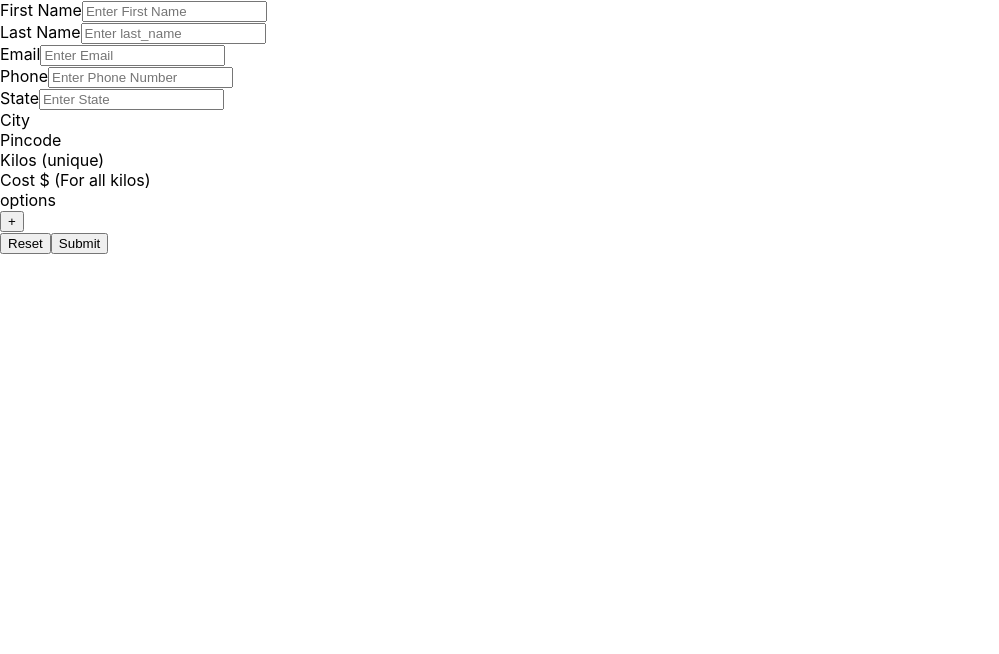
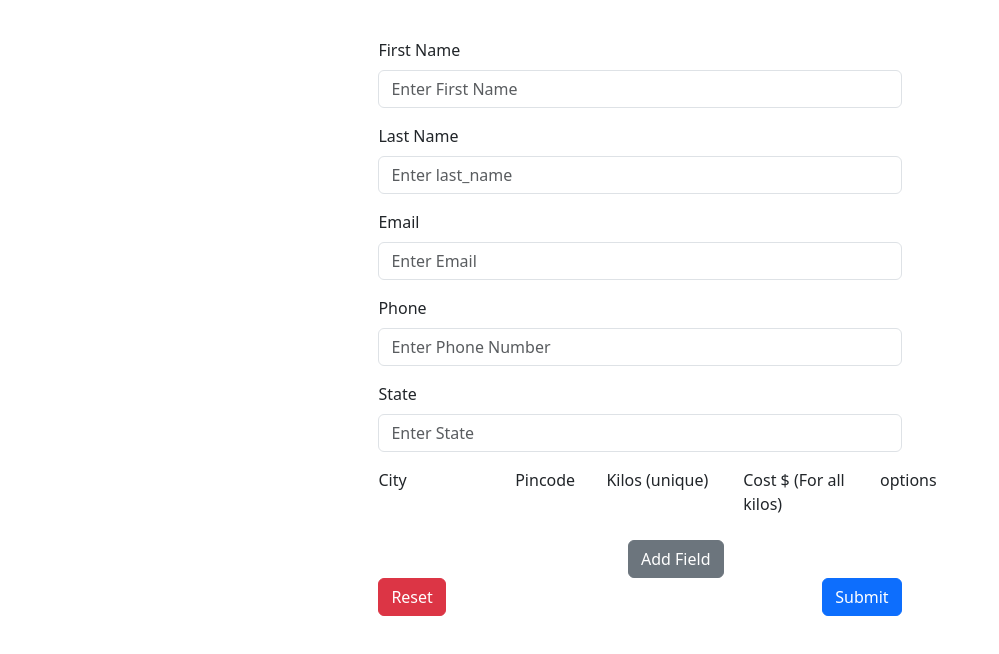
Before and after one commit to Palak-jais/HUBX-Learning, a React (Create React App) app: page /dynamic in a window 1280 px wide. Shown: the top 654 px of the page, without its empty margins (0-999 px from the left). Built offline with nearby package versions, Linux system fonts and the light colour scheme.

Commit message:
reactstrap

```diff
--- a/package.json
+++ b/package.json
@@ -12,10 +12,12 @@
     "@testing-library/react": "^13.4.0",
     "@testing-library/user-event": "^13.5.0",
     "axios": "^1.6.0",
+    "bootstrap": "^5.3.2",
     "formik": "^2.4.5",
     "install": "^0.13.0",
     "npm": "^10.2.3",
     "react": "^18.2.0",
+    "react-bootstrap": "^2.9.1",
     "react-dom": "^18.2.0",
     "react-router-dom": "^6.17.0",
     "react-scripts": "5.0.1",
--- a/src/App.js
+++ b/src/App.js
@@ -4,6 +4,7 @@ import Form from './components/Form';
 import Home from './components/home';
 import MyForm from './components/dynamics';
 import MaterialUI from './components/Mui';
+import Main from './components/reactstrap/Main';
 
 function App() {
   return (
@@ -14,6 +15,7 @@ function App() {
       <Route element={<Form/>} path='/form'/>
       <Route element={<MyForm/>} path='/dynamic'/>
       <Route element={<MaterialUI/>} path='/mui'/>
+      <Route element={<Main/>} path='/reactstrap'/>
 
       </Routes>
     </BrowserRouter>
--- a/src/components/dynamics.js
+++ b/src/components/dynamics.js
@@ -4,6 +4,7 @@ import {
   //ModalBody,
   ModalFooter,
   //ModalHeader,
+  Form,
   Row,
   Col,
   FormFeedback,
@@ -13,14 +14,14 @@ import {
 import {
   //useFormik,
   Formik,
-  Form,
   FieldArray,
   Field,
   ErrorMessage,
 } from "formik";
 
 import * as Yup from "yup";
-import toastr from "toastr";
+import toastr, { error } from "toastr";
+import styles from './ui.module.css';
 const MyForm = () => {
   const initialValues = {
     first_name: "",
@@ -67,6 +68,7 @@ const MyForm = () => {
       initialValues={initialValues}
       validationSchema={validateSchema}
       onSubmit={handleSubmit}
+
     >
       {({       errors,
                 values,
@@ -78,9 +80,9 @@ const MyForm = () => {
                 resetForm,
                 setErrors,
       }) => (
-        <Form>
-        <Row>
-                        <Col xs={12} md={6}>
+        <Form className={styles.basic}>
+        <Row >
+                        <Col xs={12} md={12}>
                           <div className="mb-3">
                             <Label className="form-label">First Name</Label>
                             <Input
@@ -104,7 +106,7 @@ const MyForm = () => {
                             ) : null}
                           </div>
                         </Col>
-                        <Col xs={12} md={6}>
+                        <Col xs={12} md={12}>
                           <div className="mb-3">
                             <Label className="form-label">Last Name</Label>
                             <Input
@@ -128,7 +130,7 @@ const MyForm = () => {
                             ) : null}
                           </div>
                         </Col>
-                        <Col xs={12} md={6}>
+                        <Col xs={12} md={12}>
                           <div className="mb-3">
                             <Label className="form-label">Email</Label>
                             <Input
@@ -152,7 +154,7 @@ const MyForm = () => {
                             ) : null}
                           </div>
                         </Col>
-                        <Col xs={12} md={6}>
+                        <Col xs={12} md={12}>
                           <div className="mb-3">
                             <Label className="form-label">Phone</Label>
                             <Input
@@ -176,7 +178,7 @@ const MyForm = () => {
                             </FormFeedback>
                           ) : null}
                         </Col>
-                        <Col xs={12} md={6}>
+                        <Col xs={12} md={12}>
                           <div className="mb-3">
                             <Label className="form-label">State</Label>
                             <Input
@@ -253,6 +255,9 @@ const MyForm = () => {
                                           "form-control"
                                         placeholder="Enter City"
                                       />
+                                      {
+                                        (errors.data && touched.data && errors.data[index].city && touched.data[index].city)?<p>{errors.data[index].city}</p>:""
+                                      }
 
                                       <ErrorMessage
                                         name={`data.${index}.city`}
@@ -312,7 +317,7 @@ const MyForm = () => {
                     <Col xs={3} md={1}>
                     <button
                       type="button"
-                      onClick={() => arrayHelpers.remove(index)}
+                      onClick={() =>{ arrayHelpers.remove(index); console.log(error,touched)}}
                     >
                       -
                     </button>
@@ -320,13 +325,14 @@ const MyForm = () => {
                   </Row>
                 ))}
                 <Row>
+                <Col  xs={6} md={6}></Col>
                 <Col  xs={12} md={3}>
-                <button
+                <Button
                   type="button"
-                  onClick={() => arrayHelpers.push({ city: "", pincode: "", kilos: 0, costs: 0 })}
+                  onClick={() => arrayHelpers.push({ city: "", pincode: "", kilos:undefined, costs:undefined})}
                 >
-                  +
-                </button>
+                  Add Field
+                </Button>
                 </Col>
                 </Row>
               </Row>
--- a/src/components/home.js
+++ b/src/components/home.js
@@ -5,9 +5,10 @@ export default function Home(){
     return <div>
         <h1 className={styles.header}>HUBX LEARNING STUFFS</h1>
         <div className={styles.stuffs}>
-            <h2><Link to='/form' className={styles.btn}>Formik Forms</Link></h2>
-            <h2><Link to='/dynamic' className={styles.btn}>Dynamic Forms</Link></h2>
-            <h2><Link to='/mui' className={styles.btn}>Material UI </Link></h2>
+            <h2><Link to='/form' className={styles.btn}>Formik Form</Link></h2>
+            <h2><Link to='/dynamic' className={styles.btn}>Dynamic Formic Forms with Yup</Link></h2>
+            <h2><Link to='/mui' className={styles.btn}>Formic Form with Material UI and Yup </Link></h2>
+            <h2><Link to='/reactstrap' className={styles.btn}>Reactstrap Components</Link></h2>
         </div>
     </div>
 }
--- /dev/null
+++ b/src/components/reactstrap/Buttons.js
@@ -0,0 +1,36 @@
+import React from "react";
+import { Button } from "reactstrap";
+export default function Buttons(){
+    return <>
+    <div>
+<h2>Buttons using Reactstrap</h2>
+  <Button color="primary">
+    primary
+  </Button>
+  {' '}
+  <Button>
+    secondary
+  </Button>
+  {' '}
+  <Button color="success" outline>
+    success
+  </Button>
+  {' '}
+  <Button color="info" size="lg">
+    info
+  </Button>
+  {' '}
+  <Button color="warning" close>
+
+  </Button>
+  {' '}
+  <Button color="danger" disabled>
+    danger
+  </Button>
+  {' '}
+  <Button color="link" >
+    link
+  </Button>
+</div>
+    </>
+}
--- /dev/null
+++ b/src/components/reactstrap/ExampleNavbar.js
@@ -0,0 +1,58 @@
+import React, { useState } from 'react';
+import {
+  Collapse,
+  Navbar,
+  NavbarToggler,
+  NavbarBrand,
+  Nav,
+  NavItem,
+  NavLink,
+  UncontrolledDropdown,
+  DropdownToggle,
+  DropdownMenu,
+  DropdownItem,
+  NavbarText,
+} from 'reactstrap';
+//props expand(toggle show below md size) xl,true,false,md etc props
+//dark theme and light text
+//container means navbar items size
+
+export default function ExampleNavbar() {
+  const [isOpen, setIsOpen] = useState(false);
+
+  const toggle = () => setIsOpen(!isOpen);
+
+  return (
+    <div>
+      <Navbar color='primary' container='md'  expand='md' dark>
+        <NavbarBrand href="/">Navbar</NavbarBrand>
+        <NavbarToggler onClick={toggle} />
+        <Collapse isOpen={isOpen} navbar>
+          <Nav className="me-auto" navbar>
+            <NavItem>
+              <NavLink href="/form">Form</NavLink>
+            </NavItem>
+            <NavItem>
+              <NavLink href="/dynamic">
+                Dynamic
+              </NavLink>
+            </NavItem>
+            <UncontrolledDropdown nav inNavbar>
+              <DropdownToggle nav caret>
+                Options
+              </DropdownToggle>
+              <DropdownMenu right>
+                <DropdownItem>Buttons</DropdownItem>
+                <DropdownItem>Textfields</DropdownItem>
+                <DropdownItem divider />
+                <DropdownItem>Reset</DropdownItem>
+              </DropdownMenu>
+            </UncontrolledDropdown>
+          </Nav>
+          <NavbarText>Simple Text</NavbarText>
+        </Collapse>
+      </Navbar>
+
+    </div>
+  );
+}
--- /dev/null
+++ b/src/components/reactstrap/Main.js
@@ -0,0 +1,9 @@
+import React from "react";
+import ExampleNavbar from "./ExampleNavbar";
+import Buttons from "./Buttons";
+export default function Main(){
+    return <>
+    <ExampleNavbar/>
+    <Buttons/>
+    </>
+}
--- a/src/components/ui.module.css
+++ b/src/components/ui.module.css
@@ -1,7 +1,9 @@
 .btn{
+
     background-color: rgb(205, 52, 93);
     color:whitesmoke;
     padding: 10px;
+    margin: 10px;
     border: none;
     border-left:2px solid pink;
     border-right:2px solid pink;
@@ -10,6 +12,12 @@
     border-radius: 20px;
     font-family: monospace;
     font-weight: 600;
+}
+.basic{
+    padding: 3%;
+    margin: auto;
+    justify-content: center;
+    width: 600px;
 }
 .header{
     text-align: center;
@@ -35,6 +43,7 @@
     text-align: center;
     margin: auto;
     justify-content: center;
+    width: 600px;
 
 }
 .input{
--- a/src/index.js
+++ b/src/index.js
@@ -3,6 +3,7 @@ import ReactDOM from 'react-dom/client';
 import './index.css';
 import App from './App';
 import reportWebVitals from './reportWebVitals';
+import 'bootstrap/dist/css/bootstrap.min.css';
 
 const root = ReactDOM.createRoot(document.getElementById('root'));
 root.render(
```
